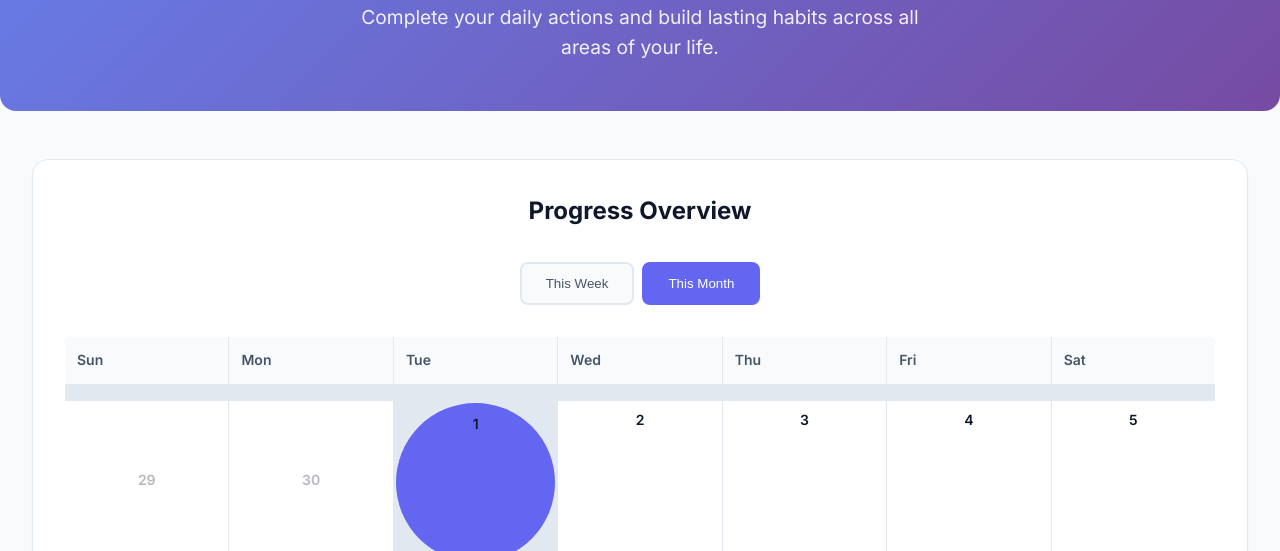
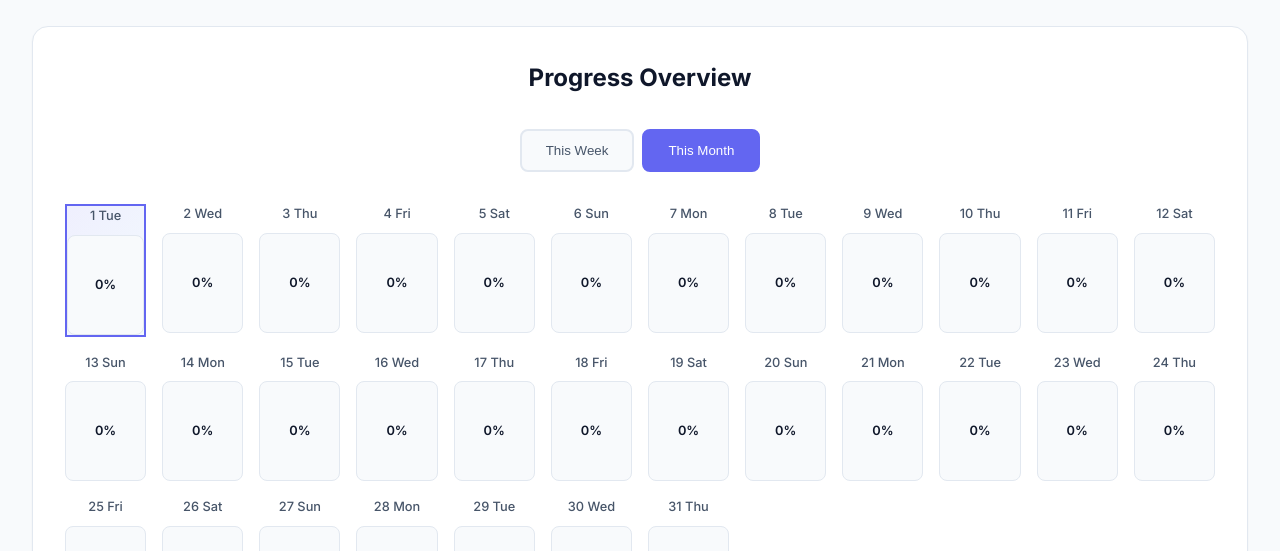
Before and after one commit to blair307/ai-coach-app, a plain HTML site: page daily-tracker.html in a window 1280 px wide. Both pictures are taken after a click on the button "This Month". Shown: the part 249-800 px from the top of the page. Drawn offline with Linux system fonts and the light colour scheme.

Commit message:
Update daily-tracker.html

```diff
--- a/daily-tracker.html
+++ b/daily-tracker.html
@@ -184,57 +184,52 @@
             border-color: var(--primary);
         }
 
-        .calendar-grid {
+        .monthly-bars {
             display: grid;
-            grid-template-columns: repeat(7, 1fr);
-            gap: 1px;
-            background: var(--border);
-            border-radius: var(--radius);
-            overflow: hidden;
+            grid-template-columns: repeat(auto-fit, minmax(80px, 1fr));
+            gap: 1rem;
             margin-bottom: 2rem;
         }
 
-        .calendar-header {
-            background: var(--surface);
-            padding: 0.75rem;
+        .month-bar {
             text-align: center;
-            font-weight: 600;
-            font-size: 0.875rem;
-            color: var(--text-secondary);
         }
 
-        .calendar-day {
-            background: var(--background);
-            min-height: 80px;
-            padding: 0.5rem;
-            display: flex;
-            flex-direction: column;
-            position: relative;
+        .month-day {
+            font-size: 0.8rem;
+            color: var(--text-secondary);
+            margin-bottom: 0.5rem;
+            font-weight: 500;
         }
 
-        .day-number {
-            font-size: 0.875rem;
+        .month-bar-container {
+            height: 100px;
+            background: var(--surface);
+            border-radius: var(--radius);
+            position: relative;
+            overflow: hidden;
+            border: 1px solid var(--border);
+        }
+
+        .month-progress-bar {
+            position: absolute;
+            bottom: 0;
+            left: 0;
+            right: 0;
+            background: linear-gradient(135deg, var(--primary) 0%, var(--accent) 100%);
+            transition: height 0.5s ease;
+            border-radius: 0 0 var(--radius) var(--radius);
+        }
+
+        .month-bar-percentage {
+            position: absolute;
+            top: 50%;
+            left: 50%;
+            transform: translate(-50%, -50%);
+            font-size: 0.8rem;
             font-weight: 600;
             color: var(--text-primary);
-            margin-bottom: 0.25rem;
-        }
-
-        .day-progress {
-            flex: 1;
-            display: flex;
-            flex-direction: column;
-            gap: 2px;
-        }
-
-        .goal-dot {
-            width: 8px;
-            height: 8px;
-            border-radius: 50%;
-            opacity: 0.3;
-        }
-
-        .goal-dot.completed {
-            opacity: 1;
+            z-index: 2;
         }
 
         .weekly-bars {
@@ -325,6 +320,15 @@
             .goal-dot {
                 width: 6px;
                 height: 6px;
+            }
+
+            .monthly-bars {
+                grid-template-columns: repeat(3, 1fr);
+                gap: 0.5rem;
+            }
+
+            .month-bar-container {
+                height: 80px;
             }
 
             .weekly-bars {
@@ -428,6 +432,11 @@
                 <p style="font-size: 1.2rem; opacity: 0.9; max-width: 600px; margin: 0 auto;">Complete your daily actions and build lasting habits across all areas of your life.</p>
             </div>
 
+            <!-- Daily Tasks by Life Area -->
+            <div class="tracker-grid" id="trackerGrid">
+                <!-- Task cards will be generated here -->
+            </div>
+
             <!-- Progress Overview -->
             <div class="progress-overview">
                 <h2 style="text-align: center; margin-bottom: 2rem; color: var(--text-primary);">Progress Overview</h2>
@@ -447,8 +456,8 @@
 
                 <!-- Monthly View -->
                 <div id="monthlyView" style="display: none;">
-                    <div class="calendar-grid" id="monthlyCalendar">
-                        <!-- Monthly calendar will be generated here -->
+                    <div class="monthly-bars" id="monthlyBars">
+                        <!-- Monthly progress bars will be generated here -->
                     </div>
                 </div>
 
@@ -471,11 +480,6 @@
                         <div style="font-size: 0.875rem; color: var(--text-muted); text-transform: uppercase;">Total Goals</div>
                     </div>
                 </div>
-            </div>
-
-            <!-- Daily Tasks by Life Area -->
-            <div class="tracker-grid" id="trackerGrid">
-                <!-- Task cards will be generated here -->
             </div>
 
         </main>
@@ -850,57 +854,43 @@
 
         // Generate monthly progress view
         function generateMonthlyView() {
-            const monthlyCalendar = document.getElementById('monthlyCalendar');
+            const monthlyBars = document.getElementById('monthlyBars');
             const today = new Date();
             const year = today.getFullYear();
             const month = today.getMonth();
 
-            // Get first day of month and calculate grid
+            // Get first and last day of month
             const firstDay = new Date(year, month, 1);
             const lastDay = new Date(year, month + 1, 0);
-            const startDate = new Date(firstDay);
-            startDate.setDate(firstDay.getDate() - firstDay.getDay());
+            const todayDate = today.getDate();
 
-            monthlyCalendar.innerHTML = '';
+            monthlyBars.innerHTML = '';
 
-            // Add weekday headers
-            const weekDays = ['Sun', 'Mon', 'Tue', 'Wed', 'Thu', 'Fri', 'Sat'];
-            weekDays.forEach(day => {
-                const header = document.createElement('div');
-                header.className = 'calendar-header';
-                header.textContent = day;
-                monthlyCalendar.appendChild(header);
-            });
+            // Generate bars for each day of the month
+            for (let day = 1; day <= lastDay.getDate(); day++) {
+                const date = new Date(year, month, day);
+                const dateKey = date.toISOString().split('T')[0];
+                const isToday = day === todayDate;
 
-            // Generate calendar days
-            for (let i = 0; i < 42; i++) {
-                const date = new Date(startDate);
-                date.setDate(startDate.getDate() + i);
-                const dateKey = date.toISOString().split('T')[0];
-                const isToday = dateKey === getTodayKey();
-                const isCurrentMonth = date.getMonth() === month;
+                // Calculate completion percentage for this day
+                const completedTasks = getCompletedTasksForDate(dateKey);
+                const totalTasks = allGoals.length;
+                const percentage = totalTasks > 0 ? Math.round((completedTasks / totalTasks) * 100) : 0;
+
+                // Get day name for display
+                const dayName = date.toLocaleDateString('en-US', { weekday: 'short' });
 
                 const dayElement = document.createElement('div');
-                dayElement.className = `calendar-day ${isToday ? 'today' : ''}`;
+                dayElement.className = `month-bar ${isToday ? 'today' : ''}`;
+                dayElement.innerHTML = `
+                    <div class="month-day">${day} ${dayName}</div>
+                    <div class="month-bar-container">
+                        <div class="month-progress-bar" style="height: ${percentage}%;"></div>
+                        <div class="month-bar-percentage">${percentage}%</div>
+                    </div>
+                `;
 
-                if (isCurrentMonth) {
-                    const completedTasks = getCompletedTasksForDate(dateKey);
-                    const goalDots = allGoals.map(goal => {
-                        const goalId = goal._id || goal.id;
-                        const isCompleted = dailyProgress[dateKey] && dailyProgress[dateKey][goalId];
-                        const color = areaConfig[goal.area]?.color || '#6366f1';
-                        return `<div class="goal-dot ${isCompleted ? 'completed' : ''}" style="background: ${color};"></div>`;
-                    }).join('');
-
-                    dayElement.innerHTML = `
-                        <div class="day-number">${date.getDate()}</div>
-                        <div class="day-progress">${goalDots}</div>
-                    `;
-                } else {
-                    dayElement.innerHTML = `<div class="day-number" style="opacity: 0.3;">${date.getDate()}</div>`;
-                }
-
-                monthlyCalendar.appendChild(dayElement);
+                monthlyBars.appendChild(dayElement);
             }
         }
 
```
